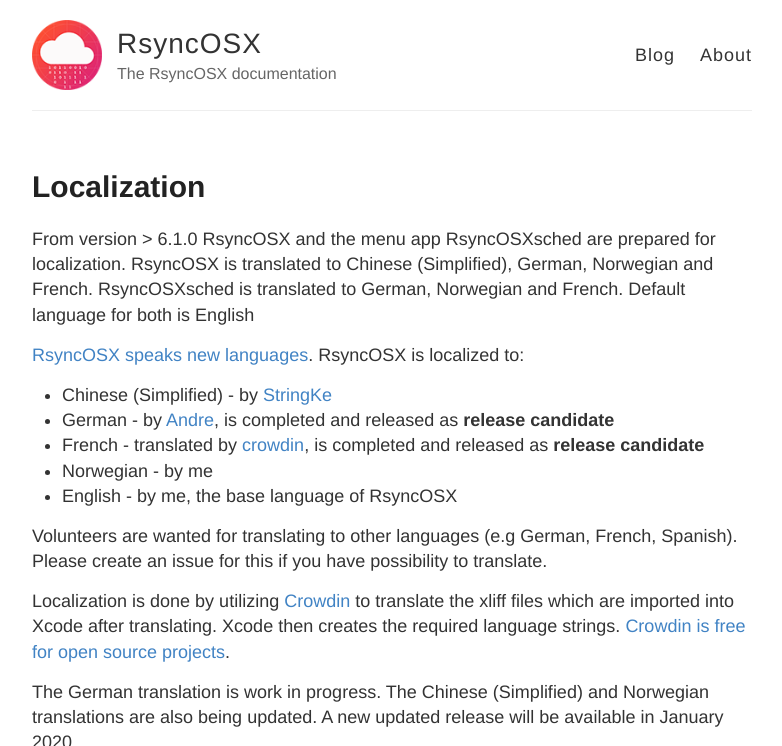
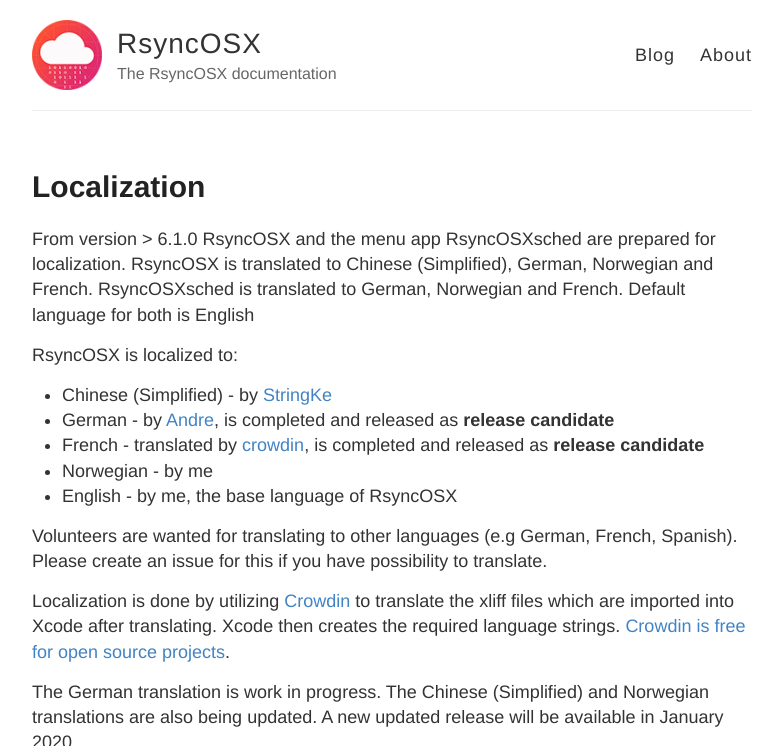
Before and after one commit to d2s/Documentation, a Jekyll site: the page built from _posts/2018-04-11-Localization.md, in a window 1280 px wide and 900 px high, cut to the strip 0-746 px from the top of the window. Shown: the whole strip, without its empty margins (248-1030 px from the left). Built offline with Jekyll 4.4.1, drawn with Linux system fonts in a browser that asks for light colours.

Commit message:
Update 2018-04-11-Localization.md

```diff
--- a/_posts/2018-04-11-Localization.md
+++ b/_posts/2018-04-11-Localization.md
@@ -6,7 +6,7 @@ permalink: Localization
 From version > 6.1.0  RsyncOSX and the menu app RsyncOSXsched are prepared for localization. RsyncOSX is translated to Chinese (Simplified), German, Norwegian and French. RsyncOSXsched is translated to German, Norwegian and French. Default language for both is English
 
 
-[RsyncOSX speaks new languages](https://rsyncosx.github.io/Localization). RsyncOSX is localized to:
+RsyncOSX is localized to:
 - Chinese (Simplified) -  by [StringKe](https://github.com/StringKe)
 - German - by [Andre](https://github.com/andre68723), is completed and released as **release candidate**
 - French - translated by [crowdin](https://crowdin.com/project/rsyncosx), is completed and released as **release candidate**
```
